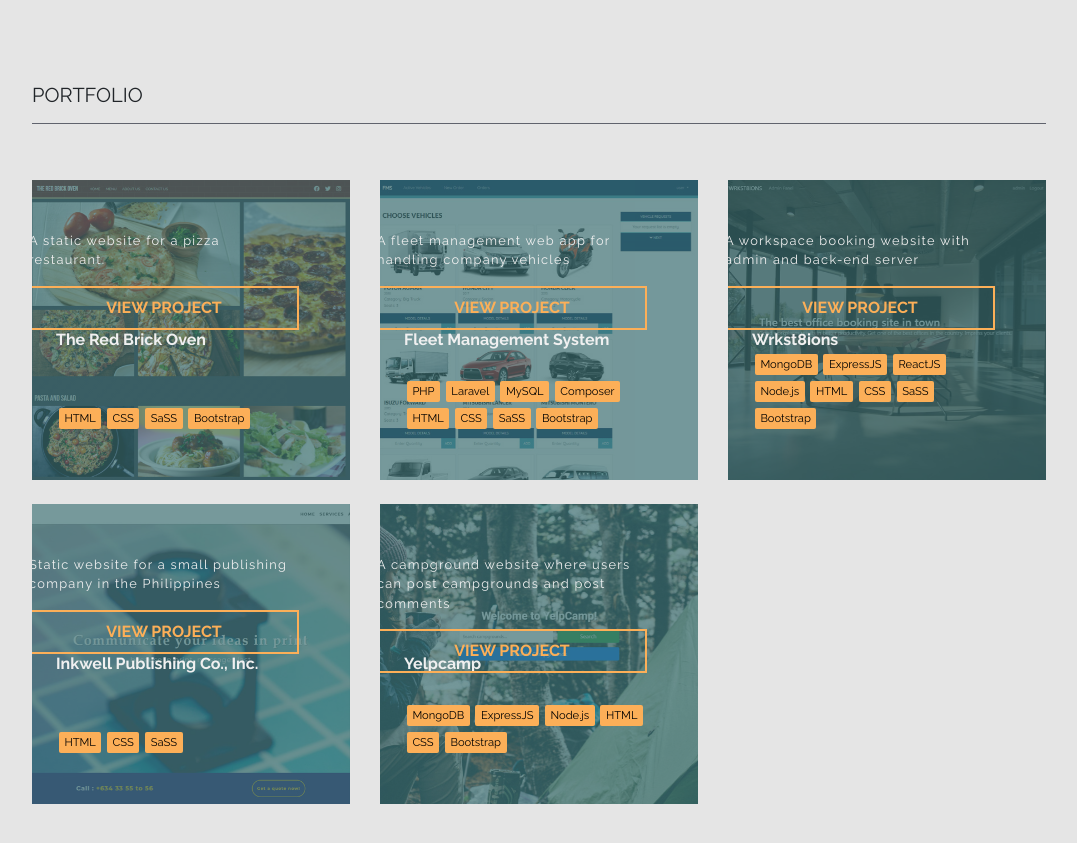
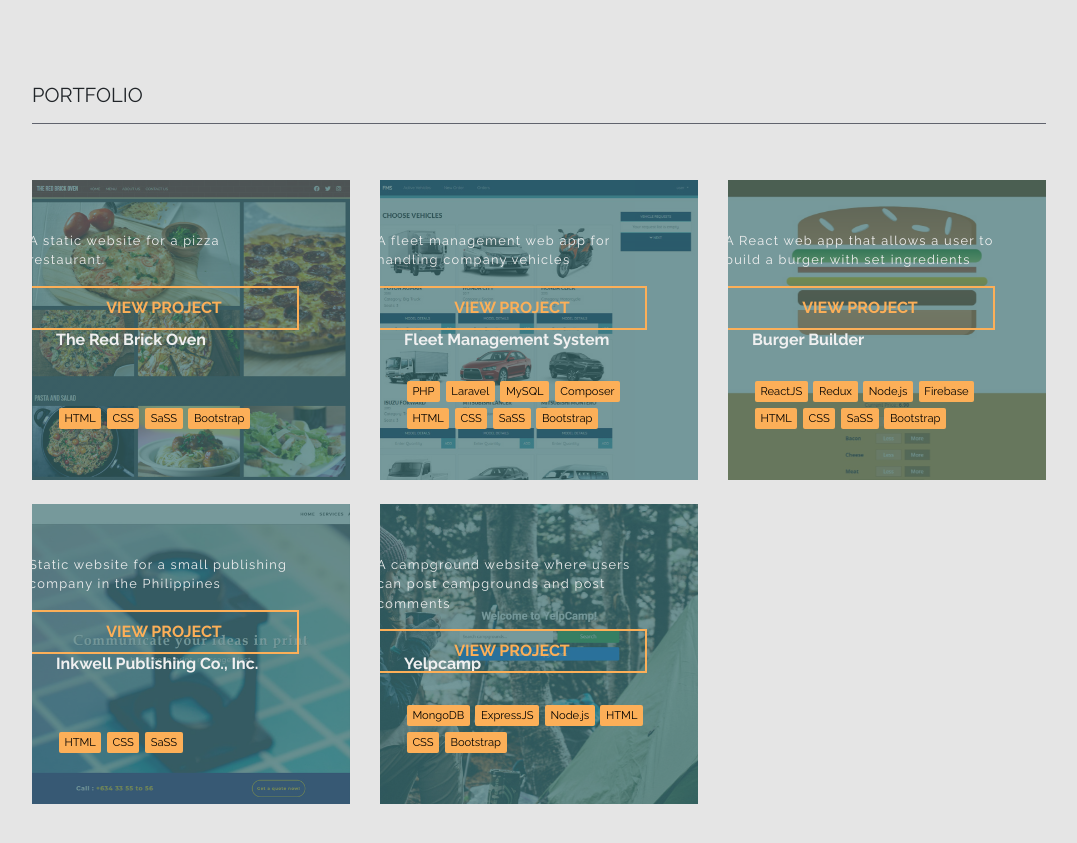
Before and after one commit to htrobles/portfolio, a React (Create React App) app: page / in a window 1280 px wide. Shown: the part 1840-2683 px from the top of the page, without its empty margins (101-1178 px from the left). Built offline with nearby package versions, Linux system fonts and the light colour scheme.

Commit message:
temporarily remove wrkst8ions, added burger-builder project

```diff
--- a/src/data/projects.js
+++ b/src/data/projects.js
@@ -1,42 +1,78 @@
 module.exports = [
 	{
-		id	: "1",
-		title : "The Red Brick Oven",
-		description : "A static website for a pizza restaurant.",
-		image: "red-brick-oven.jpg",
-		url: "https://robleshector.gitlab.io/the-red-brick-oven",
-		technologies : ["HTML","CSS", "SaSS", "Bootstrap"]
+		id: '1',
+		title: 'The Red Brick Oven',
+		description: 'A static website for a pizza restaurant.',
+		image: 'red-brick-oven.jpg',
+		url: 'https://robleshector.gitlab.io/the-red-brick-oven',
+		technologies: ['HTML', 'CSS', 'SaSS', 'Bootstrap'],
 	},
 	{
-		id	: "2",
-		title : "Fleet Management System",
-		description : "A fleet management web app for handling company vehicles",
-		image: "fms.jpg",
-		url: "http://fms-fleet-management-system.herokuapp.com/",
-		technologies : ["PHP", "Laravel", "MySQL", "Composer", "HTML","CSS", "SaSS", "Bootstrap"]
+		id: '2',
+		title: 'Fleet Management System',
+		description: 'A fleet management web app for handling company vehicles',
+		image: 'fms.jpg',
+		url: 'http://fms-fleet-management-system.herokuapp.com/',
+		technologies: [
+			'PHP',
+			'Laravel',
+			'MySQL',
+			'Composer',
+			'HTML',
+			'CSS',
+			'SaSS',
+			'Bootstrap',
+		],
+	},
+	// {
+	// 	id	: "3",
+	// 	title : "Wrkst8ions",
+	// 	description : "A workspace booking website with admin and back-end server",
+	// 	image: "wrkst8ions.jpg",
+	// 	url: "https://wrkst8ions-client.herokuapp.com/",
+	// 	technologies : ["MongoDB", "ExpressJS", "ReactJS", "Node.js", "HTML","CSS", "SaSS", "Bootstrap"]
+	// },
+	{
+		id: '3',
+		title: 'Burger Builder',
+		description:
+			'A React web app that allows a user to build a burger with set ingredients',
+		image: 'burger-builder.jpg',
+		url: 'https://react-my-burger-b1bf3.web.app/',
+		technologies: [
+			'ReactJS',
+			'Redux',
+			'Node.js',
+			'Firebase',
+			'HTML',
+			'CSS',
+			'SaSS',
+			'Bootstrap',
+		],
 	},
 	{
-		id	: "3",
-		title : "Wrkst8ions",
-		description : "A workspace booking website with admin and back-end server",
-		image: "wrkst8ions.jpg",
-		url: "https://wrkst8ions-client.herokuapp.com/",
-		technologies : ["MongoDB", "ExpressJS", "ReactJS", "Node.js", "HTML","CSS", "SaSS", "Bootstrap"]
+		id: '4',
+		title: 'Inkwell Publishing Co., Inc.',
+		description:
+			'Static website for a small publishing company in the Philippines',
+		image: 'inkwell.jpg',
+		url: 'https://inkwellphilippines.com/',
+		technologies: ['HTML', 'CSS', 'SaSS'],
 	},
 	{
-		id	: "4",
-		title : "Inkwell Publishing Co., Inc.",
-		description : "Static website for a small publishing company in the Philippines",
-		image: "inkwell.jpg",
-		url: "https://inkwellphilippines.com/",
-		technologies : ["HTML","CSS", "SaSS"]
+		id: '5',
+		title: 'Yelpcamp',
+		description:
+			'A campground website where users can post campgrounds and post comments',
+		image: 'yelpcamp.jpg',
+		url: 'https://yelpcamp-by-hector.herokuapp.com/',
+		technologies: [
+			'MongoDB',
+			'ExpressJS',
+			'Node.js',
+			'HTML',
+			'CSS',
+			'Bootstrap',
+		],
 	},
-	{
-		id	: "5",
-		title : "Yelpcamp",
-		description : "A campground website where users can post campgrounds and post comments",
-		image: "yelpcamp.jpg",
-		url: "https://yelpcamp-by-hector.herokuapp.com/",
-		technologies : ["MongoDB", "ExpressJS", "Node.js", "HTML","CSS", "Bootstrap"]
-	}
-]
+];
```
Also changed, not shown: public/assets/images/projects/burger-builder.jpg (added).
